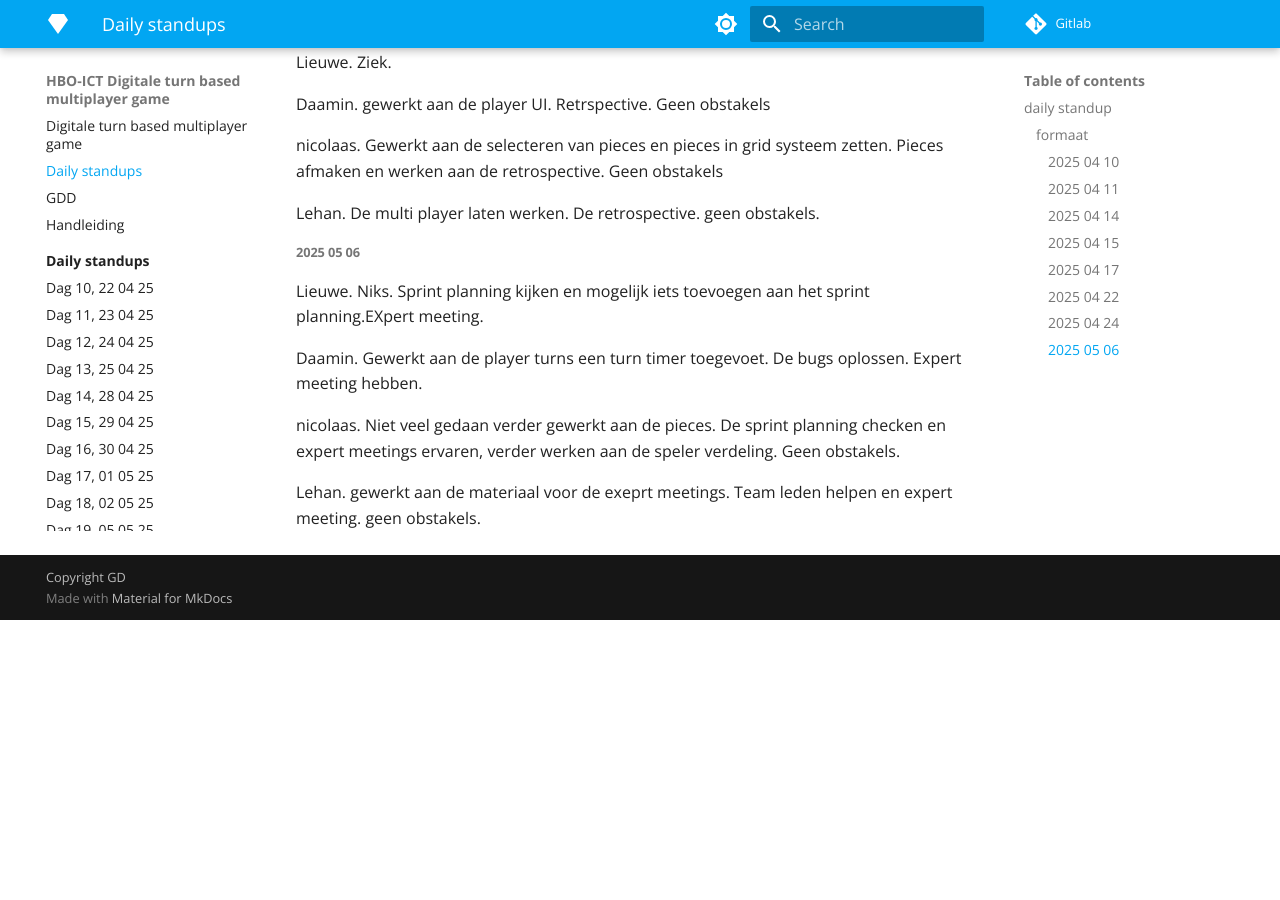
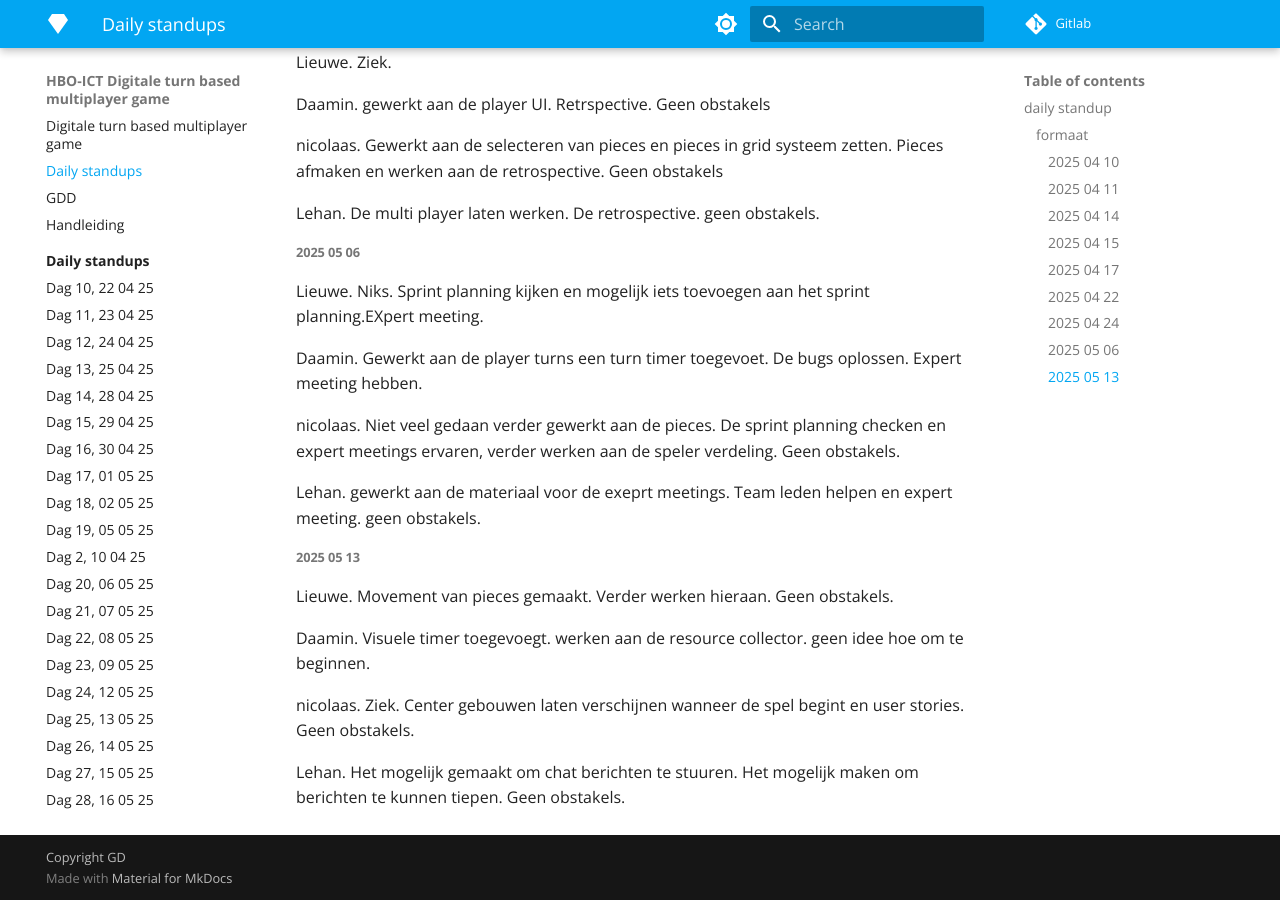
Before and after one commit to lieuweZ/HexFront, an MkDocs documentation site: the page built from docs/Daily standups.md, in a window 1280 px wide and 900 px high, scrolled down 1768 px. Built offline with MkDocs 1.6.1 and Material for MkDocs 9.7.7, drawn with Linux system fonts in a browser that asks for light colours; nearby versions of some CDN libraries; library files that are not in the unit come from our copies; before the commit the page ends 2388 px from its top, so only the background shows below that.

Commit message:
Edit Daily standups.md

```diff
--- a/docs/Daily standups.md
+++ b/docs/Daily standups.md
@@ -82,3 +82,13 @@
 nicolaas. Niet veel gedaan verder gewerkt aan de pieces. De sprint planning checken en expert meetings ervaren, verder werken aan de speler verdeling. Geen obstakels.
 
 Lehan. gewerkt aan de materiaal voor de exeprt meetings. Team leden helpen en expert meeting. geen obstakels.
+
+##### 2025 05 13
+
+Lieuwe. Movement van pieces gemaakt. Verder werken hieraan. Geen obstakels.
+
+Daamin. Visuele timer toegevoegt. werken aan de resource collector. geen idee hoe om te beginnen.
+
+nicolaas.  Ziek. Center gebouwen laten verschijnen wanneer de spel begint en user stories. Geen obstakels.
+
+Lehan. Het mogelijk gemaakt om chat berichten te stuuren. Het mogelijk maken om berichten te kunnen tiepen. Geen obstakels.
```
